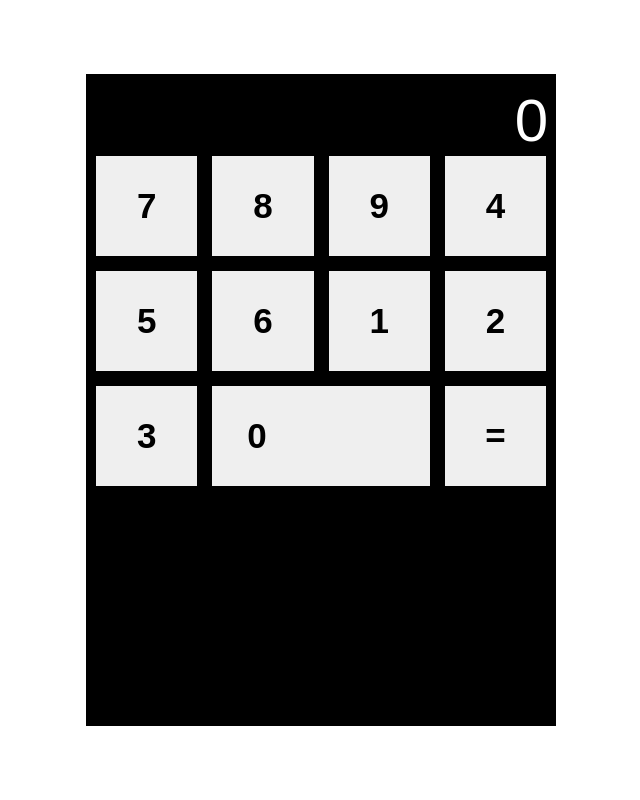
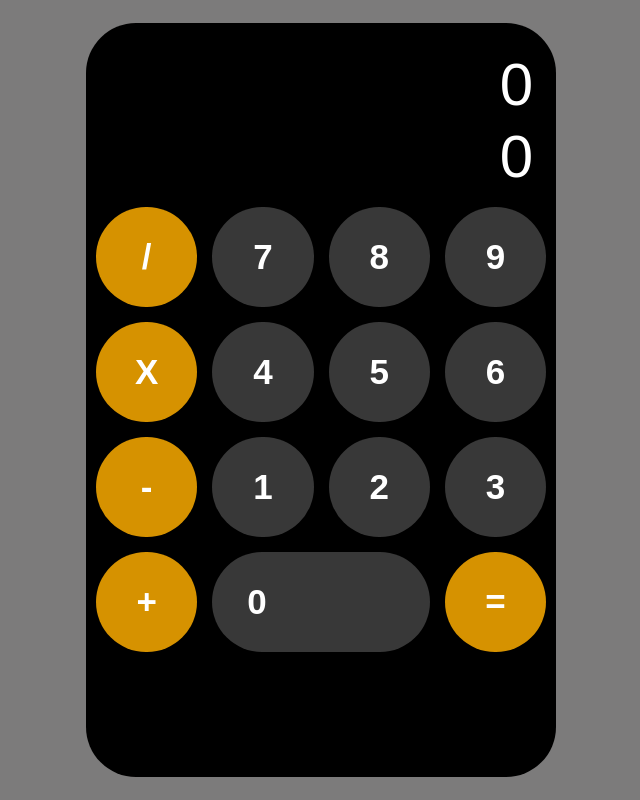
Before and after one commit to SergioGamboa-Ksquare/Calculator-Project, a plain HTML site: page index.html in a window 1280 px wide. Shown: the whole page, without its empty margins (319-959 px from the left). Drawn offline with Linux system fonts and the light colour scheme.

Commit message:
Update index.html

```diff
--- a/index.html
+++ b/index.html
@@ -12,20 +12,22 @@
         width: 100%;
         height: 100%;
         margin: auto;
-
+        background: rgb(124, 123, 123);
     }
 
     .wrapper {
         display: grid;
         grid-template-columns: repeat(4, 1fr);
         grid-template-rows: repeat(5, 1fr);
+        text-align: right;
         gap: 15px;
         color: white;
-
+        border-radius: 50px;
     }
 
     .calculator {
 
+        border-radius: 50px;
         background-color: rgb(0, 0, 0);
         position: absolute;
         top: 50%;
@@ -34,6 +36,7 @@
         transform: translate(-50%, -50%);
         width: 450px;
     }
+
     .calculator-screen {
         width: 100%;
         font-size: 60px;
@@ -44,42 +47,70 @@
         text-align: right;
     }
 
-    .num-input {
+    .calculator-header {
+        padding: 15px;
+        border-radius: 50px;
+
+    }
+    .num-input{
+        border-radius: 50px;
         padding: 30px 0;
         font-weight: bolder;
         font-size: 35px;
         height: 100px;
         width: 100%;
-
+        color: white;
+        background-color: rgb(56, 56, 56);
         border: none;
-
     }
     .span-2{
     grid-column: span 2;
     text-align: left;
     padding-left: 35px;
 }
+
+
+    .operator {
+        background-color: rgb(214, 146, 0);
+    }
+
+    .special {
+        background-color: grey;
+        color: black;
+    }
 </style>
+
 <body>
     <div class="calculator">
         <div class="calculator-header">
+            <input type="text" class="calculator-screen" value="0" disabled />
             <input type="text" class="calculator-screen" placeholder="0" value="0" enabled />
         </div>
         <div class="wrapper">
+
+
+            <input type="button" class="num-input operator" value="/"> </input>
             <input type="button" class="num-input" value="7"> </input>
             <input type="button" class="num-input" value="8"> </input>
             <input type="button" class="num-input" value="9"> </input>
+            <input type="button" class="num-input operator" value="X"> </input>
             <input type="button" class="num-input" value="4"> </input>
             <input type="button" class="num-input" value="5"> </input>
             <input type="button" class="num-input" value="6"> </input>
+            <input type="button" class="num-input operator" value="-"> </input>
             <input type="button" class="num-input" value="1"> </input>
             <input type="button" class="num-input" value="2"> </input>
             <input type="button" class="num-input" value="3"> </input>
+            <input type="button" class="num-input operator" value="+"> </input>
             <input type="button" class="num-input span-2" value="0"> </input>
-                <input type="button" class="num-input" value="="> </input>
+
+            <input type="button" class="num-input operator" value="="> </input>
 
 
         </div>
     </div>
+
 </body>
+
 </html>
+</html>
```
Lines whose indentation alone changed are shown as unchanged.
